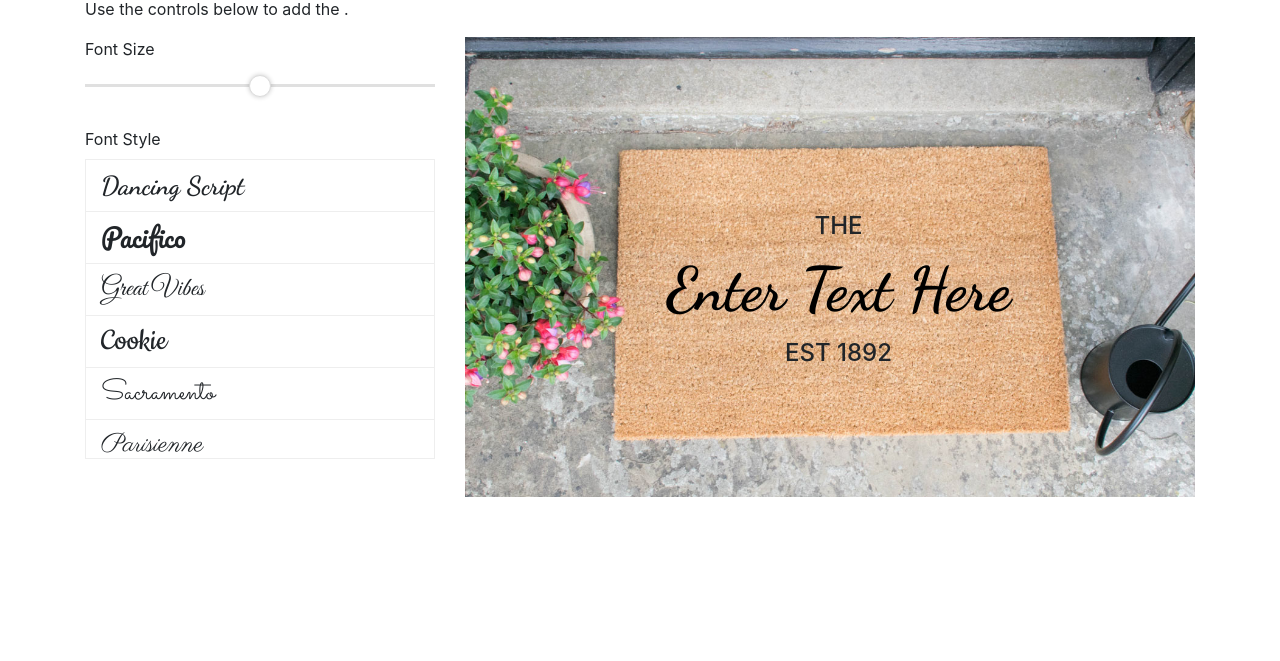
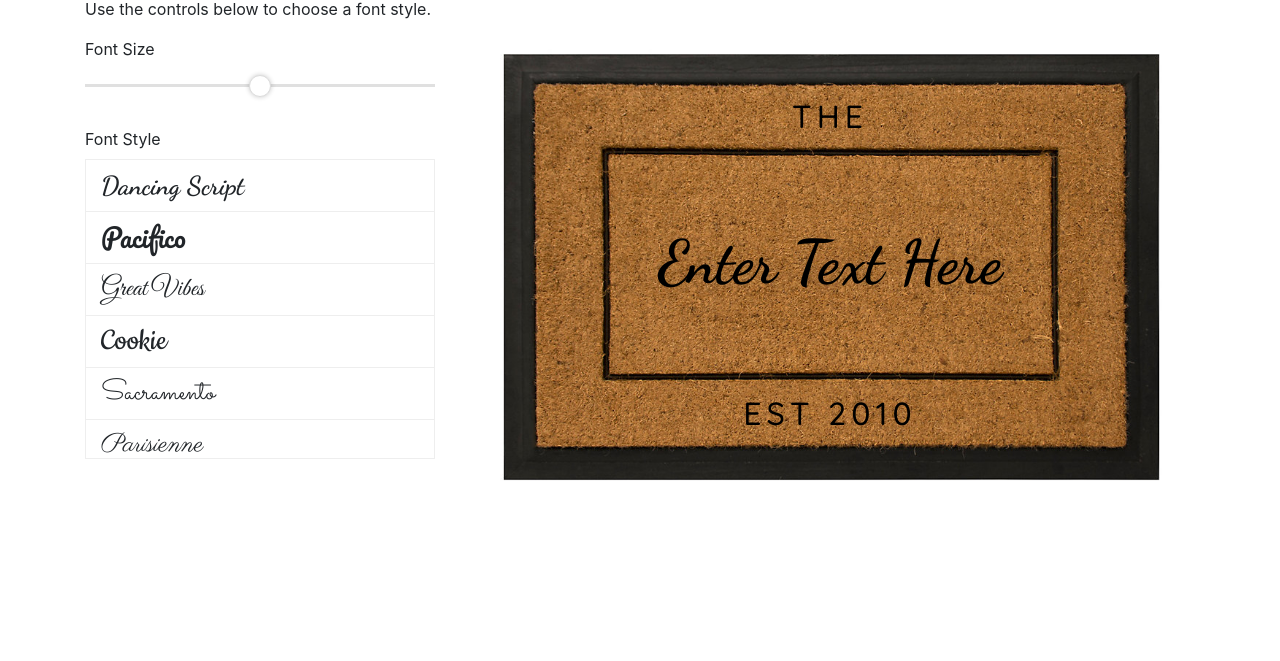
Before and after one commit to AliciaThomson/tillies, a plain HTML site: page index.html in a window 1280 px wide. Shown: the part 139-800 px from the top of the page. Drawn offline with nearby package versions, Linux system fonts and the light colour scheme; a web font is replaced by a local one.

Commit message:
Changed the mat style to border mat

```diff
--- a/css/styles.css
+++ b/css/styles.css
@@ -93,22 +93,29 @@
     font-family: 'Clicker Script', cursive
 }
 .door-mat-design-window {
-    background-image:url('images/door-mat.jpg');
-    padding:115px 138px 70px 155px;
+    background-image:url('images/door-mat-border-2.jpg');
+    padding:50px 75px 50px 75px;
     height:460px;
     background-size:cover;
     background-position: center center;
     text-align: center;
     display: flex;
     align-items: center;
+    position: relative;
 }
 .door-mat-design-window .custom-text {
-    width:100%
+    width:100%;
+    height: 100%;
+    position: relative;
 }
 .door-mat-design-window .custom-text .custom-name-wrapper {
     font-size: 3.8em;
     line-height: 1.3;
     display: block;
+    position: relative;
+    transform: translateY(-50%);
+    top: 50%;
+    margin-top: -10px;
 }
 .door-mat-design-window .custom-text #custom-name-text {
     background: transparent;
@@ -116,16 +123,40 @@
     display: block;
     text-align: center;
     width: 100%;
-    margin-bottom:5px
+    line-height: 1;
 }
 .door-mat-design-window .custom-text .label-text {
     text-transform: uppercase;
-    font-size: 1.5em;
+    font-size: 2em;
     font-weight: 500;
     margin: 5px 0;
     display: block;
+    font-family: 'Quicksand', sans-serif;
 }
-.door-mat-design-window .custom-text .label-text .margin-control {
+.door-mat-design-window .custom-text #custom-label {
+    background: transparent;
+    border: none;
+    text-align: center;
+    width: 100%;
+    position: absolute;
+    left: 0;
+    width: 100%;
+    font-weight: 500;
+    top: 4px;
+    letter-spacing: 5px;
+}
+.door-mat-design-window .custom-text #custom-date {
+    background: transparent;
+    border: none;
+    text-align: center;
+    width: 100%;
+    position: absolute;
+    left: 0;
+    font-weight: 500;
+    bottom: 9px;
+    letter-spacing: 5px;
+}
+/*.door-mat-design-window .custom-text .label-text .margin-control {
     opacity:0;
     position: relative;
     display: inline;
@@ -154,7 +185,7 @@
 .door-mat-design-window .custom-text .label-text .margin-control i.fa-chevron-down {
     left: 23px;
     padding: 4px 2px;
-}
+}*/
 .door-mat-design-window #custom-name-text::-webkit-input-placeholder { /* Chrome/Opera/Safari */
     color: #000;
 }
--- a/index.html
+++ b/index.html
@@ -1,18 +1,23 @@
 <!DOCTYPE html>
 <html>
+
 <head>
     <title>Page Title</title>
-    <link rel="stylesheet" href="https://stackpath.bootstrapcdn.com/bootstrap/4.2.1/css/bootstrap.min.css" integrity="sha384-GJzZqFGwb1QTTN6wy59ffF1BuGJpLSa9DkKMp0DgiMDm4iYMj70gZWKYbI706tWS" crossorigin="anonymous">
-    <link href="https://fonts.googleapis.com/css?family=Clicker+Script|Cookie|Dancing+Script:700|Great+Vibes|Norican|Pacifico|Parisienne|Rochester|Sacramento" rel="stylesheet">
-    <link rel="stylesheet" href="https://use.fontawesome.com/releases/v5.8.1/css/all.css" integrity="sha384-50oBUHEmvpQ+1lW4y57PTFmhCaXp0ML5d60M1M7uH2+nqUivzIebhndOJK28anvf" crossorigin="anonymous">
+    <link rel="stylesheet" href="https://stackpath.bootstrapcdn.com/bootstrap/4.2.1/css/bootstrap.min.css" integrity="sha384-GJzZqFGwb1QTTN6wy59ffF1BuGJpLSa9DkKMp0DgiMDm4iYMj70gZWKYbI706tWS"
+        crossorigin="anonymous">
+    <link href="https://fonts.googleapis.com/css?family=Clicker+Script|Cookie|Dancing+Script:700|Quicksand:500|Great+Vibes|Norican|Pacifico|Parisienne|Rochester|Sacramento"
+        rel="stylesheet">
+    <link rel="stylesheet" href="https://use.fontawesome.com/releases/v5.8.1/css/all.css" integrity="sha384-50oBUHEmvpQ+1lW4y57PTFmhCaXp0ML5d60M1M7uH2+nqUivzIebhndOJK28anvf"
+        crossorigin="anonymous">
     <link href="css/styles.css" rel="stylesheet">
 </head>
+
 <body>
     <div class="page-wrapper">
         <header>
             <div class="container">
-                <h1>Make your own Custom Door Mat</h1>
-                <p>Use the controls below to add the .</p>
+                <h1>Design your Custom Door Mat</h1>
+                <p>Use the controls below to choose a font style.</p>
             </div>
         </header>
         <section>
@@ -20,7 +25,7 @@
                 <div class="row">
                     <div class="col-sm-4">
                         <label for="font-size-range">Font Size</label>
-                        <input type="range" id="font-size-range" min="2.8" max="5" step=".05">
+                        <input type="range" id="font-size-range" min="5" max="10" step=".05">
                         <label for="font-size-range">Font Style</label>
                         <ul class="font-styles">
                             <li class="dancing-script">Dancing Script</li>
@@ -33,38 +38,45 @@
                             <li class="norican">Norican</li>
                             <li class="clicker-script">Clicker Script</li>
                         </ul>
-                    </div><!-- /.col-sm-6 -->
+                    </div>
+                    <!-- /.col-sm-6 -->
                     <div class="col-sm-8">
                         <div class="door-mat-design-window">
                             <div class="custom-text">
                                 <span class="label-text">
-                                    The
-                                    <div class="margin-control">
+                                    <input type="text" id="custom-label" value="THE" />
+                                    <!--<div class="margin-control">
                                         <i class="move-up fas fa-chevron-up"></i>
                                         <i class="move-down fas fa-chevron-down"></i>
-                                    </div>
+                                    </div>-->
                                 </span>
                                 <span class="custom-name-wrapper">
-                                    <input type="text" id="custom-name-text" class="dancing-script" placeholder="Enter Text Here"/>
+                                    <input type="text" id="custom-name-text" class="dancing-script" placeholder="Enter Text Here" />
                                 </span>
                                 <span class="label-text">
-                                    EST 1892
-                                    <div class="margin-control">
+                                    <input type="text" id="custom-date" value="EST 2010" />
+                                    <!--<div class="margin-control">
                                         <i class="move-down fas fa-chevron-up"></i>
                                         <i class="move-up fas fa-chevron-down"></i>
-                                    </div>
+                                    </div>-->
                                 </span>
                             </div>
                         </div>
-                    </div><!-- /.col-sm-6 -->
-                </div><!-- /.row -->
+                    </div>
+                    <!-- /.col-sm-6 -->
+                </div>
+                <!-- /.row -->
             </div>
         </section>
     </div>
 
-    <script src="https://code.jquery.com/jquery-3.3.1.slim.min.js" integrity="sha384-q8i/X+965DzO0rT7abK41JStQIAqVgRVzpbzo5smXKp4YfRvH+8abtTE1Pi6jizo" crossorigin="anonymous"></script>
-    <script src="https://cdnjs.cloudflare.com/ajax/libs/popper.js/1.14.6/umd/popper.min.js" integrity="sha384-wHAiFfRlMFy6i5SRaxvfOCifBUQy1xHdJ/yoi7FRNXMRBu5WHdZYu1hA6ZOblgut" crossorigin="anonymous"></script>
-    <script src="https://stackpath.bootstrapcdn.com/bootstrap/4.2.1/js/bootstrap.min.js" integrity="sha384-B0UglyR+jN6CkvvICOB2joaf5I4l3gm9GU6Hc1og6Ls7i6U/mkkaduKaBhlAXv9k" crossorigin="anonymous"></script>
+    <script src="https://code.jquery.com/jquery-3.3.1.slim.min.js" integrity="sha384-q8i/X+965DzO0rT7abK41JStQIAqVgRVzpbzo5smXKp4YfRvH+8abtTE1Pi6jizo"
+        crossorigin="anonymous"></script>
+    <script src="https://cdnjs.cloudflare.com/ajax/libs/popper.js/1.14.6/umd/popper.min.js" integrity="sha384-wHAiFfRlMFy6i5SRaxvfOCifBUQy1xHdJ/yoi7FRNXMRBu5WHdZYu1hA6ZOblgut"
+        crossorigin="anonymous"></script>
+    <script src="https://stackpath.bootstrapcdn.com/bootstrap/4.2.1/js/bootstrap.min.js" integrity="sha384-B0UglyR+jN6CkvvICOB2joaf5I4l3gm9GU6Hc1og6Ls7i6U/mkkaduKaBhlAXv9k"
+        crossorigin="anonymous"></script>
     <script src="js/scripts.js"></script>
 </body>
+
 </html>
--- a/js/scripts.js
+++ b/js/scripts.js
@@ -4,6 +4,7 @@ $(document).ready(function () {
      *  *  *  *  *  *  *  *  *  *  *  *  *  *  *  */
 
     var font_style = getQueryVariable('style');
+    console.log(font_style);
     if (font_style) {
         selectFontStyle(font_style);
     }
@@ -22,18 +23,27 @@ $(document).ready(function () {
     /* Allow the User to Set Font Size
      *  *  *  *  *  *  *  *  *  *  *  *  *  *  *  */
 
-    var font_size = getQueryVariable('style');
+    var font_size = getQueryVariable('size');
     if (font_size) {
-        selectFontStyle(font_size);
+        selectFontSize(font_size);
     }
     $('#font-size-range').on("input", function () {
         var font_size = $(this).val() + 'em';
         selectFontSize(font_size);
-        setQueryVariable('size', font_size);
+        setTimeout(setQueryVariable('size', font_size), 3000);
     });
     function selectFontSize(font_size) {
         $('.custom-name-wrapper').css('font-size', font_size);
     }
+
+    /* Allow Preset Text
+     *  *  *  *  *  *  *  *  *  *  *  *  *  *  *  */
+
+    var text = getQueryVariable('text');
+    if (text) {
+        $('#custom-name-text').val(text);
+    }
+
 
     $('.label-text:first-child .margin-control i').click(function () {
         var margin_bottom = parseInt($(this).parents('.label-text').css('margin-bottom'));
@@ -58,28 +68,28 @@ $(document).ready(function () {
 function setQueryVariable(variable, value) {
 
     var query = window.location.search.substring(1);
-    var vars = query.split("&");
+    var vars = query.split('&');
     var replaced = false;
     for (var i = 0; i < vars.length; i++) {
-        var pair = vars[i].split("=");
+        var pair = vars[i].split('=');
         if (pair[0] == variable) {
-            pair[1] == value;
-            vars[i] = pair.join("=");
+            pair[1] = value;
+            vars[i] = pair.join('=');
             replaced = true;
         }
     }
-    query = vars.join("&");
+    query = vars.join('&');
 
     if (!replaced) {
-        query += variable + '=' + value;
+        query += '&' + variable + '=' + value;
     }
-    history.pushState(null, null, query);
+    history.pushState(null, null, location.host + location.pathname + '?' + query);
 }
 function getQueryVariable(variable) {
     var query = window.location.search.substring(1);
-    var vars = query.split("&");
+    var vars = query.split('&');
     for (var i = 0; i < vars.length; i++) {
-        var pair = vars[i].split("=");
+        var pair = vars[i].split('=');
         if (pair[0] == variable) {
             return pair[1];
         }
```
Also changed, not shown: css/images/door-mat-border-2.jpg (added).
